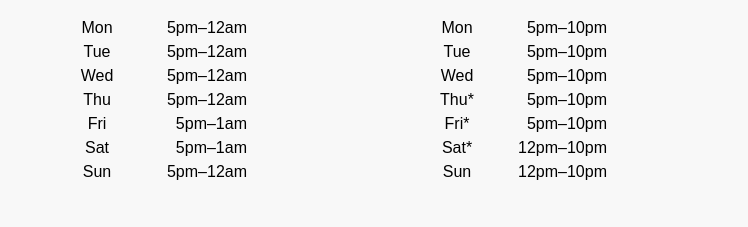
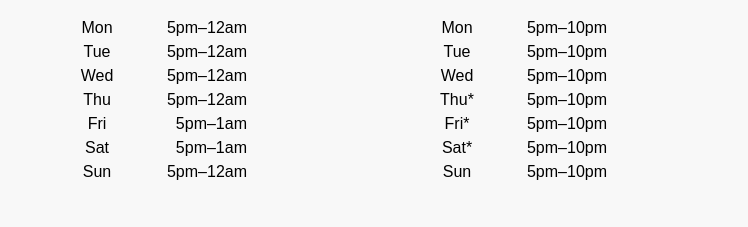
Before and after one commit to Bigboarddc/bigboarddc-website, a Next.js app: page / in a window 1280 px wide. Shown: the part 860-1087 px from the top of the page, without its empty margins (303-1051 px from the left). Built offline with nearby package versions, Linux system fonts and the light colour scheme.

Commit message:
Update page.tsx

```diff
--- a/app/page.tsx
+++ b/app/page.tsx
@@ -117,8 +117,8 @@ export default function HomePage() {
           ["Wed", "5pm–10pm"],
           ["Thu*", "5pm–10pm"],
           ["Fri*", "5pm–10pm"],
-          ["Sat*", "12pm–10pm"],
-          ["Sun", "12pm–10pm"],
+          ["Sat*", "5pm–10pm"],
+          ["Sun", "5pm–10pm"],
         ].map(([day, hours]) => (
           <div
             key={day}
```
